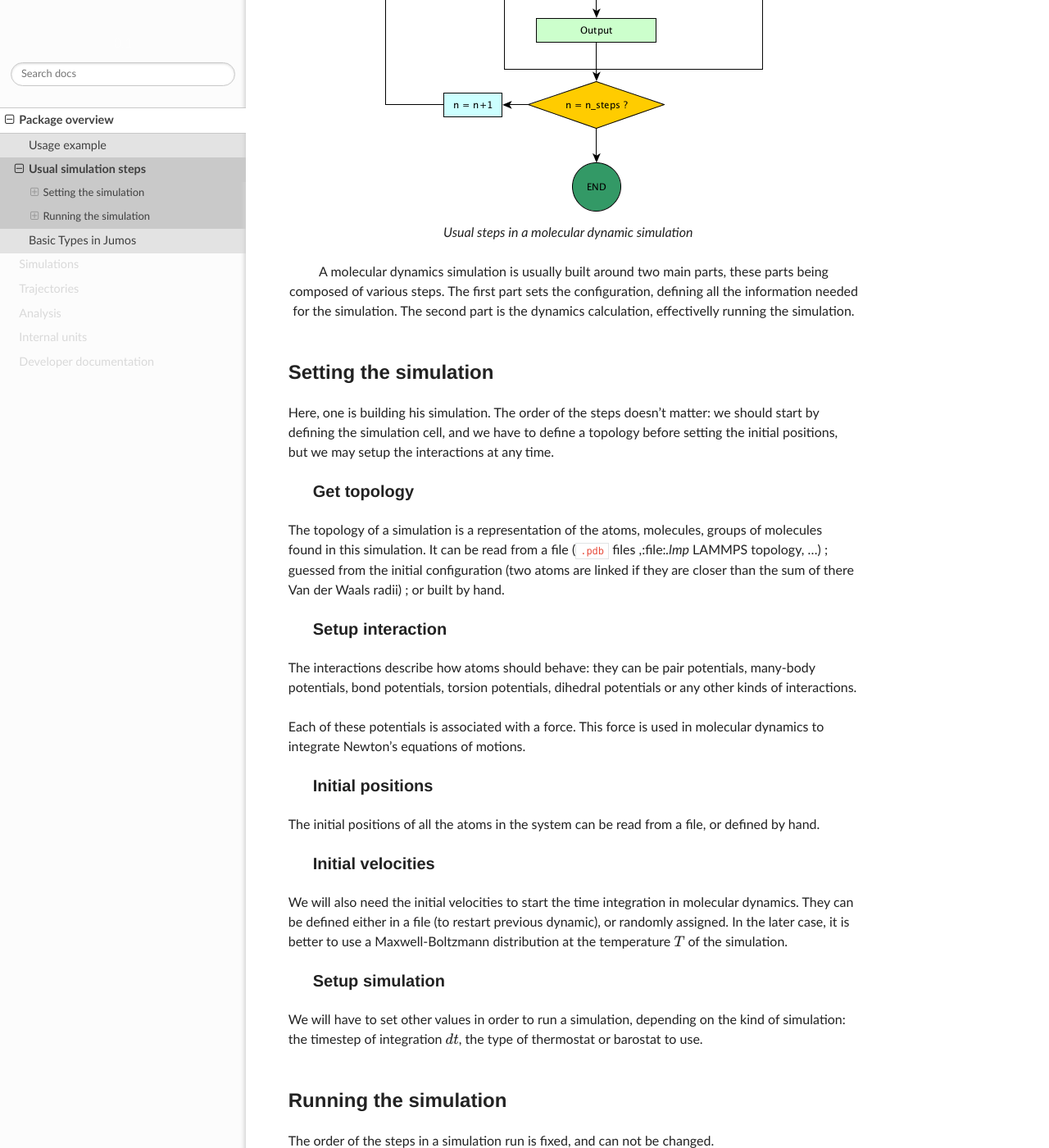
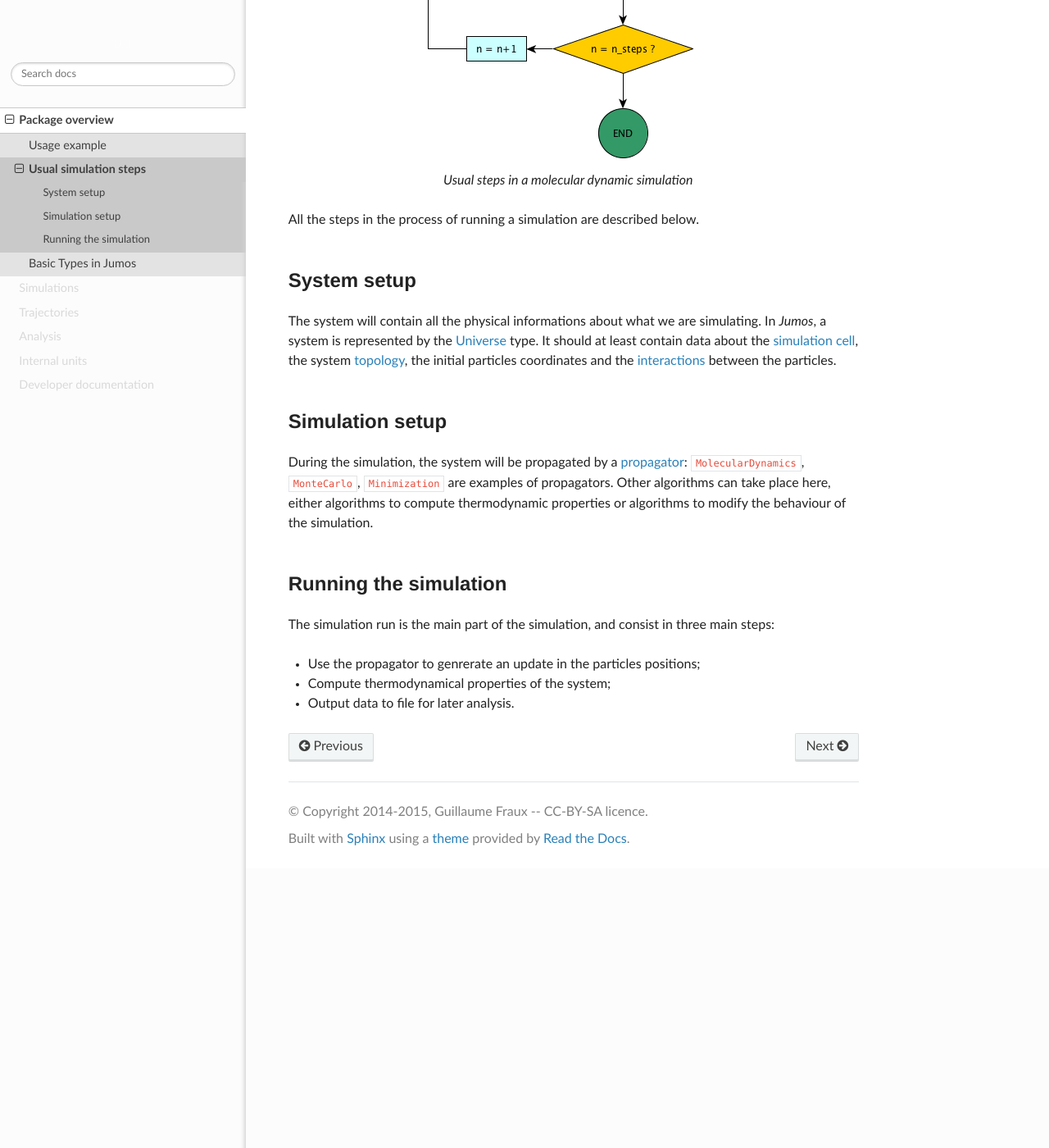
Before and after one commit to Luthaf/Jumos.jl, a Sphinx documentation site: the page built from doc/overview/steps.rst, in a window 1280 px wide and 1400 px high, scrolled down 1381 px. Shown: the whole window at 82% size. Built offline with Sphinx 7.4.7 and the Read the Docs theme 2.0.0, drawn with Linux system fonts in a browser that asks for light colours; after the commit the page ends 2440 px from its top, so only the background shows below that; some of the changed text lies outside the part shown.

Commit message:
[doc] Document the new simulation steps

```diff
--- a/doc/overview/steps.rst
+++ b/doc/overview/steps.rst
@@ -3,131 +3,53 @@
 Usual simulation steps
 ======================
 
-.. note::
-    All the capacities presented here may not be implemented (at least not yet)
-    in `Jumos`. However, this page describes the exact steps involved in
-    preparing and running a simulation with `Jumos`.
+In every molecular simulation, the main steps are roughly the same. We start by
+setting the simulated system: positions of the particles, maybe velocities, atomic
+types, potential to use between the atoms, *etc.* Secondly, we have to choose the
+simulation type and setup the propagator and the analysis algorithms.
 
-In every molecular dynamics simulation, the main steps are roughly the same.
-One shall start by setting the simulation : positions of the particles,
-velocities (either from a file or from a random gaussian distribution), timestep,
-atomic types, potential to use between the atoms, and so on.
+Then we can run the simulation for a given number of steps  ``nsteps``. During the
+run, the propagator can be a Newton integrator for Molecular Dynamics, a MonteCarlo
+propagator for MonteCarlo simulation, a Gradient descent for energy minimization,
+*etc.* Other algorithms can be added to the simulation, in order to perform live
+analysis of the simulation or to output data.
 
-Then we can run the simulation for a given number of steps ``n_steps``. During the
-run, the three main steps are: computing the forces from the potentials;
-integrating the movement and outputing the quantities of interest : trajectories,
-energy, temperature, pressure, `etc.`
-
-This is summarised in the figure :ref:`fig-MD_steps`.
+All this is summarised in the figure :ref:`fig-MD_steps`.
 
 .. _fig-MD_steps:
-.. figure:: /static/img/MD_steps.*
+
+.. figure:: /static/img/Simulation-steps.*
     :alt: Usual steps in a molecular dynamic simulation
     :align: center
 
     Usual steps in a molecular dynamic simulation
 
-    A molecular dynamics simulation is usually built around two main parts, these
-    parts being composed of various steps. The first part sets the configuration,
-    defining all the information needed for the simulation. The second part
-    is the dynamics calculation, effectivelly running the simulation.
+All the steps in the process of running a simulation are described below.
 
-Setting the simulation
-----------------------
+System setup
+------------
 
-Here, one is building his simulation. The order of the steps doesn't matter:
-we should start by defining the simulation cell, and we have to define a
-topology before setting the initial positions, but we may setup the interactions
-at any time.
+The system will contain all the physical informations about what we are simulating.
+In *Jumos*, a system is represented by the :ref:`Universe <type-universe>` type. It
+should at least contain data about the :ref:`simulation cell <type-unitcell>`, the
+system :ref:`topology <type-topology>`, the initial particles coordinates and the
+:ref:`interactions <type-interactions>` between the particles.
 
-Get topology
-^^^^^^^^^^^^
+Simulation setup
+----------------
 
-The topology of a simulation is a representation of the atoms, molecules, groups
-of molecules found in this simulation. It can be read from a file
-(:file:`.pdb` files ,:file:`.lmp` LAMMPS topology, …) ; guessed from the initial
-configuration (two atoms are linked if they are closer than the sum of there Van
-der Waals radii) ; or built by hand.
-
-Setup interaction
-^^^^^^^^^^^^^^^^^
-
-The interactions describe how atoms should behave: they can be pair potentials,
-many-body potentials, bond potentials, torsion potentials, dihedral potentials or
-any other kinds of interactions.
-
-Each of these potentials is associated with a force. This force is used in
-molecular dynamics to integrate Newton's equations of motions.
-
-Initial positions
-^^^^^^^^^^^^^^^^^
-
-The initial positions of all the atoms in the system can be read from a file, or
-defined by hand.
-
-Initial velocities
-^^^^^^^^^^^^^^^^^^
-
-We will also need the initial velocities to start the time integration in molecular
-dynamics. They can be defined either in a file (to restart previous dynamic), or
-randomly assigned. In the later case, it is better to use a Maxwell-Boltzmann
-distribution at the temperature :math:`T` of the simulation.
-
-Setup simulation
-^^^^^^^^^^^^^^^^
-
-We will have to set other values in order to run a simulation, depending on
-the kind of simulation: the timestep of integration :math:`dt`, the type of
-thermostat or barostat to use.
+During the simulation, the system will be propagated by a :ref:`propagator
+<type-propagator>`: ``MolecularDynamics``, ``MonteCarlo``, ``Minimization`` are
+examples of propagators. Other algorithms can take place here, either algorithms to
+compute thermodynamic properties or algorithms to modify the behaviour of the
+simulation.
 
 Running the simulation
 ----------------------
 
-The order of the steps in a simulation run is fixed, and can not be changed.
+The simulation run is the main part of the simulation, and consist in three main
+steps:
 
-Integrate
-^^^^^^^^^
-
-Using the forces, one can now integrate Newton's equations of motions.
-Numerous algorithms exist, such as velocity-Verlet, Beeman algorithm,
-multi-timestep RESPA algorithm. At the end, postions and velocities are
-updated to the new step.
-
-Get forces
-^^^^^^^^^^
-
-During the integration steps, we will need forces acting on the atoms. This
-forces computing step is the most time consuming aspect of the calculation.
-Various ways to do this computation exists, depending on the type of potentials
-(short range or long range, bonding or not bonding), and some tricks can speed
-up this computation (pairs list, short range potential truncation).
-
-The algorithm used for integration have to call this step when and as many times
-as needed.
-
-Control
-^^^^^^^
-
-If the time integration does not force the value of external parameters, like
-temperature or pressure or volume, this step can enforce them. Controls examples
-are the Berendsen thermostat, velocity rescaling, particle wrapping to the cell.
-
-Check
-^^^^^
-
-During the run, one can check for simulation consistency. For example, the number
-of particles in the cell may have be constant, the global momentum should be null,
-and so on.
-
-Compute
-^^^^^^^
-
-This step allows for computing and averaging physical quantities, such as total
-energy, kinetic energy, temperature, pressure, magnetic moment, and any other
-physical quantities.
-
-Output
-^^^^^^
-
-In order to exploit the computation results, we have to do save them to a file.
-during this step, we can output computed values and the trajectory.
+* Use the propagator to genrerate an update in the particles positions;
+* Compute thermodynamical properties of the system;
+* Output data to file for later analysis.
```
Also changed, not shown: doc/overview/basic-types.rst (+14 -1 lines), doc/static/img/MD_steps.png (deleted), doc/static/img/Simulation-steps.png (added), 3 other files.
